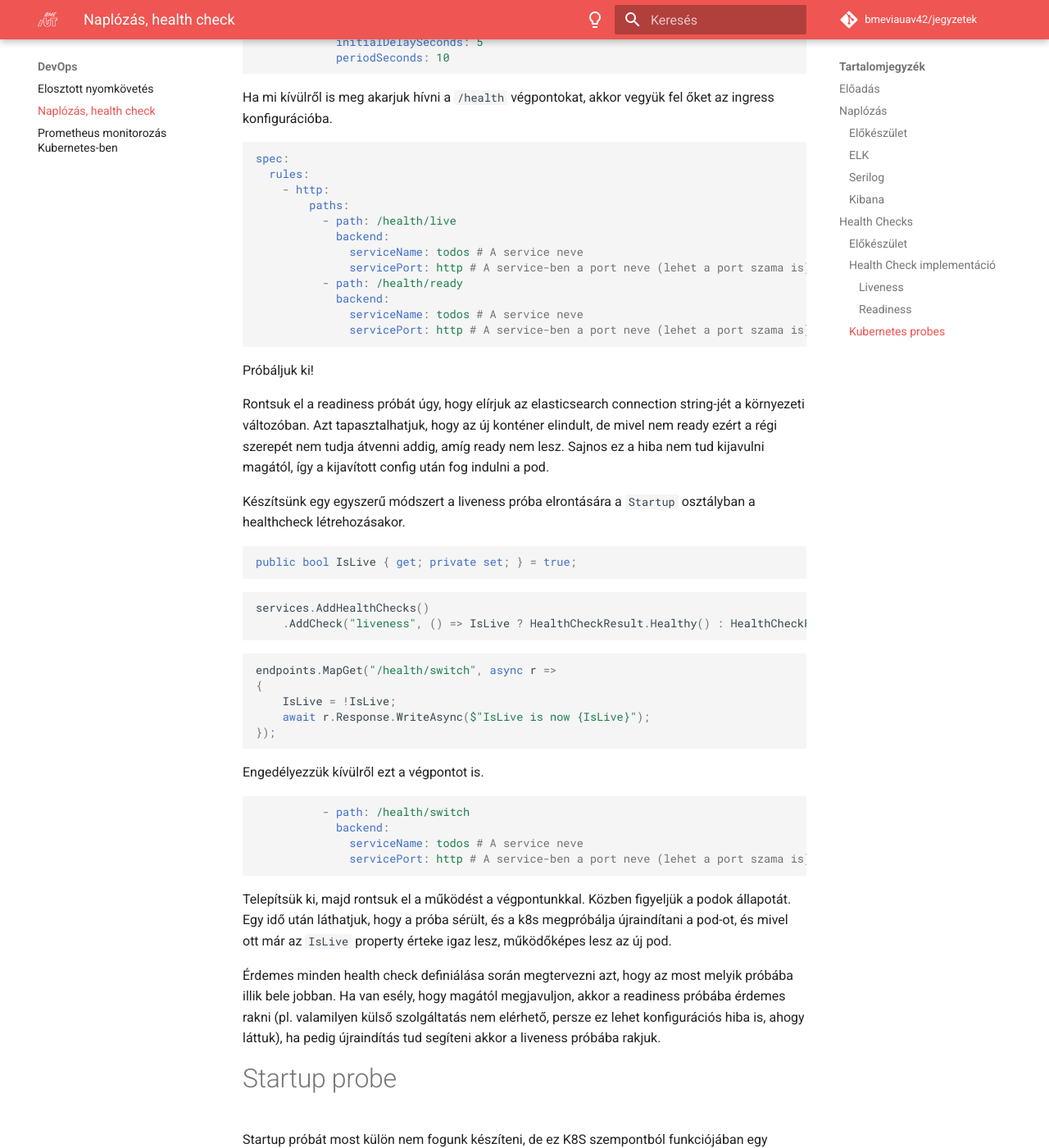
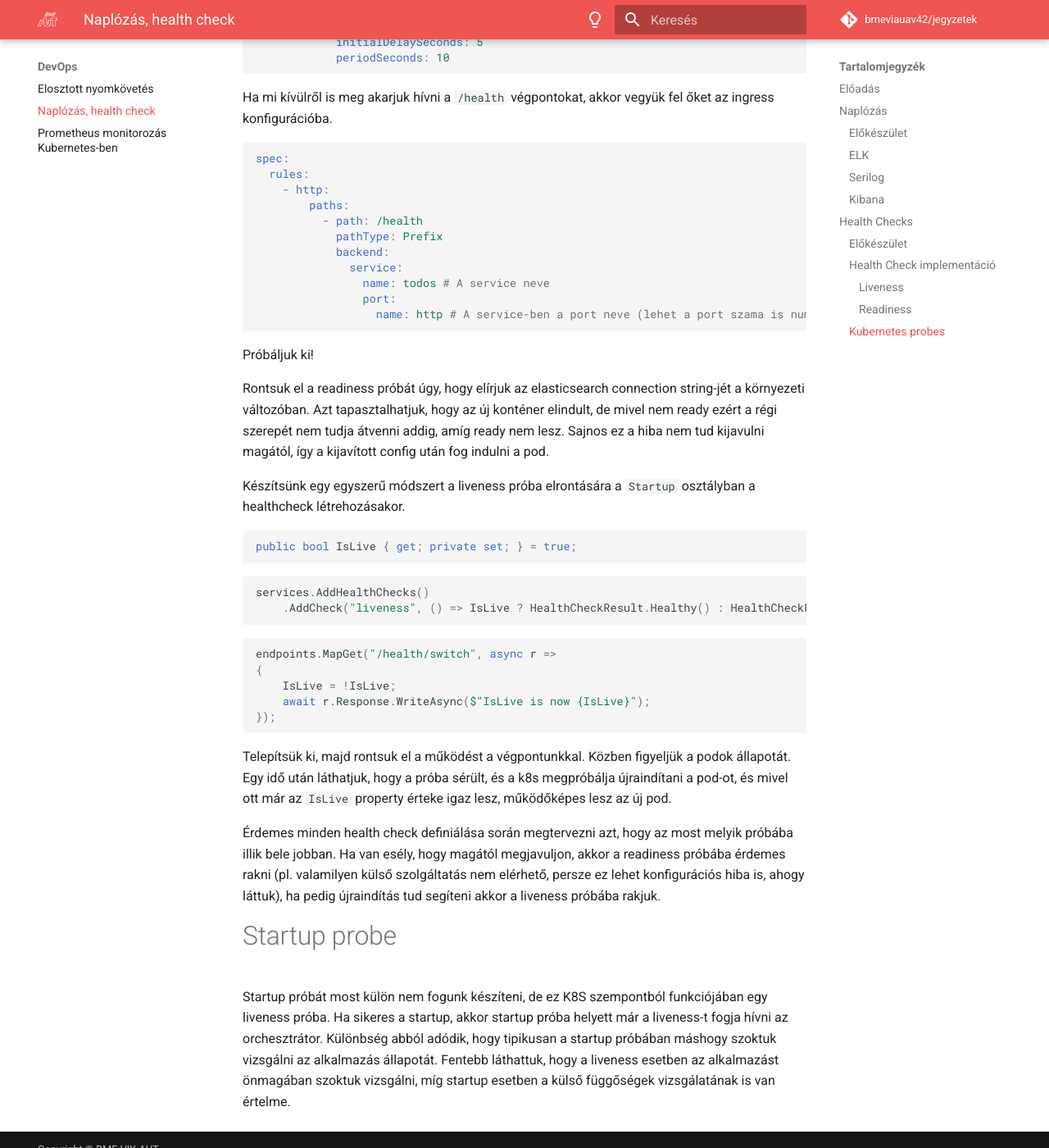
Before and after one commit to bmeviauav42/jegyzetek, an MkDocs documentation site: the page built from docs/DevOps/Logging-Health-Checks.md, in a window 1280 px wide and 1400 px high, scrolled down 7202 px. Shown: the whole window at 82% size. Built offline with MkDocs 1.6.1 and Material for MkDocs 9.7.7, drawn with Linux system fonts in a browser that asks for light colours; comment, search, counter and statistics services are not loaded; some of the changed text lies outside the part shown.

Commit message:
frissítések

````diff
--- a/docs/DevOps/Logging-Health-Checks.md
+++ b/docs/DevOps/Logging-Health-Checks.md
@@ -86,9 +86,9 @@
 Vegyük fel az alábbi csomagokat a Todos.Api projektbe.
 
 ```xml
-<PackageReference Include="Serilog.AspNetCore" Version="3.4.0" />
-<PackageReference Include="Serilog.Exceptions" Version="6.0.0" />
-<PackageReference Include="Serilog.Settings.Configuration" Version="3.1.0" />
+<PackageReference Include="Serilog.AspNetCore" Version="4.1.0" />
+<PackageReference Include="Serilog.Exceptions" Version="8.0.0" />
+<PackageReference Include="Serilog.Settings.Configuration" Version="3.3.0" />
 <PackageReference Include="Serilog.Sinks.Elasticsearch" Version="8.4.1" />
 ```
 
@@ -298,14 +298,13 @@
   rules:
     - http:
         paths:
-          - path: /health/live
+          - path: /health
+            pathType: Prefix
             backend:
-              serviceName: todos # A service neve
-              servicePort: http # A service-ben a port neve (lehet a port szama is)
-          - path: /health/ready
-            backend:
-              serviceName: todos # A service neve
-              servicePort: http # A service-ben a port neve (lehet a port szama is)
+              service:
+                name: todos # A service neve
+                port:
+                  name: http # A service-ben a port neve (lehet a port szama is number nevvel)
 ```
 
 Próbáljuk ki!
@@ -331,15 +330,6 @@
 });
 ```
 
-Engedélyezzük kívülről ezt a végpontot is.
-
-```yaml
-          - path: /health/switch
-            backend:
-              serviceName: todos # A service neve
-              servicePort: http # A service-ben a port neve (lehet a port szama is)
-```
-
 Telepítsük ki, majd rontsuk el a működést a végpontunkkal. Közben figyeljük a podok állapotát. Egy idő után láthatjuk, hogy a próba sérült, és a k8s megpróbálja újraindítani a pod-ot, és mivel ott már az `IsLive` property érteke igaz lesz, működőképes lesz az új pod.
 
 Érdemes minden health check definiálása során megtervezni azt, hogy az most melyik próbába illik bele jobban. Ha van esély, hogy magától megjavuljon, akkor a readiness próbába érdemes rakni (pl. valamilyen külső szolgáltatás nem elérhető, persze ez lehet konfigurációs hiba is, ahogy láttuk), ha pedig újraindítás tud segíteni akkor a liveness próbába rakjuk.
````
Also changed, not shown: other parts of docs/DevOps/Logging-Health-Checks.md (+2 -2 lines).
